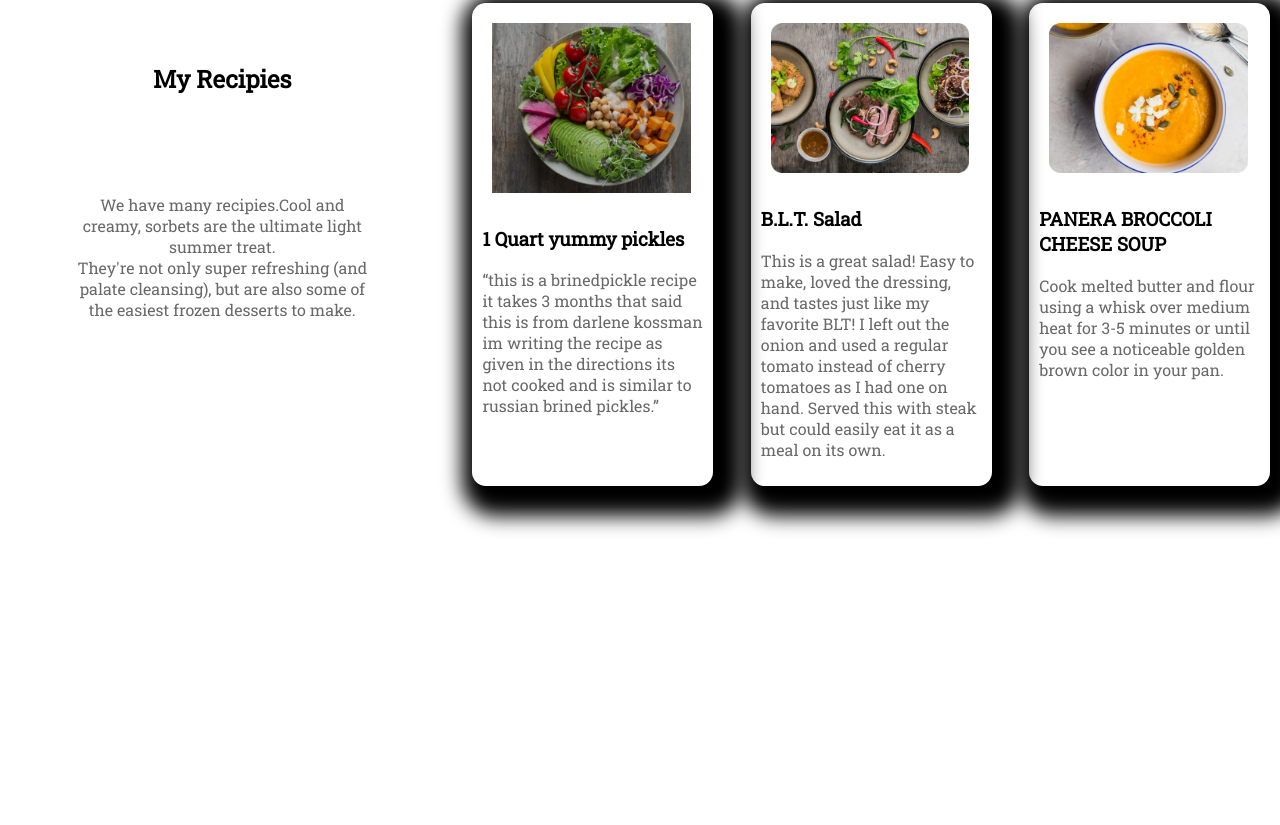
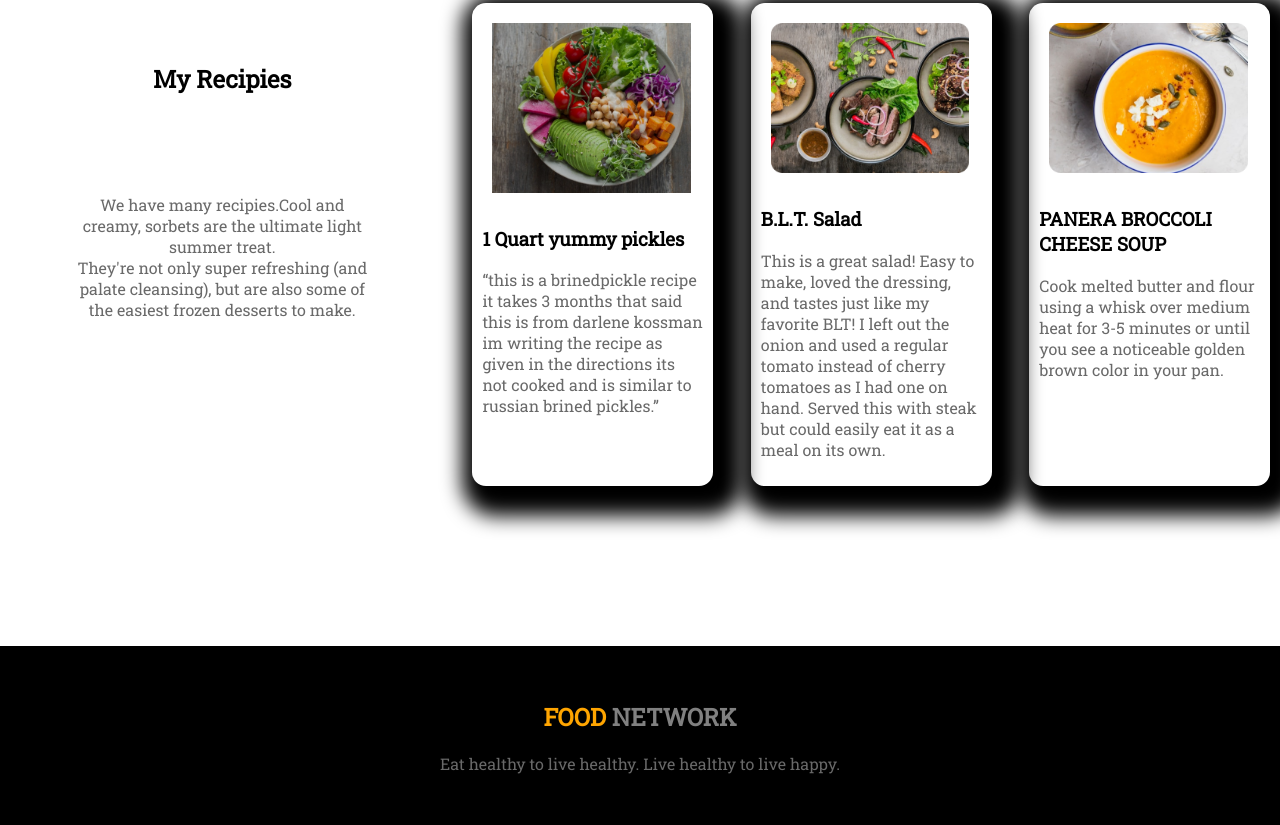
Before and after one commit to Shahriar423/Food-Network, a plain HTML site: page index.html in a window 1280 px wide. Shown: the part 1257-2082 px from the top of the page. Before the commit the page ends 1903 px from the top, so only its background shows below. Drawn offline with Linux system fonts and the light colour scheme.

Commit message:
footer added

```diff
--- a/index.html
+++ b/index.html
@@ -75,11 +75,11 @@
                 golden brown color in your pan.</p>
         </div>
 
-
-
-
-
     </section>
+    <footer>
+        <h2><span class="footer-header">FOOD</span> <span class="net-c">NETWORK</span></h2>
+        <p>Eat healthy to live healthy. Live healthy to live happy.</p>
+    </footer>
 </body>
 
 </html>
--- a/style.css
+++ b/style.css
@@ -52,3 +52,14 @@ section{
 .for-box{
     padding: 10px;
 }
+footer{
+    background-color: black;
+    text-align: center;
+    padding: 35px;
+}
+.footer-header{
+    color: orange;
+}
+.net-c{
+    color:gray
+}
```
